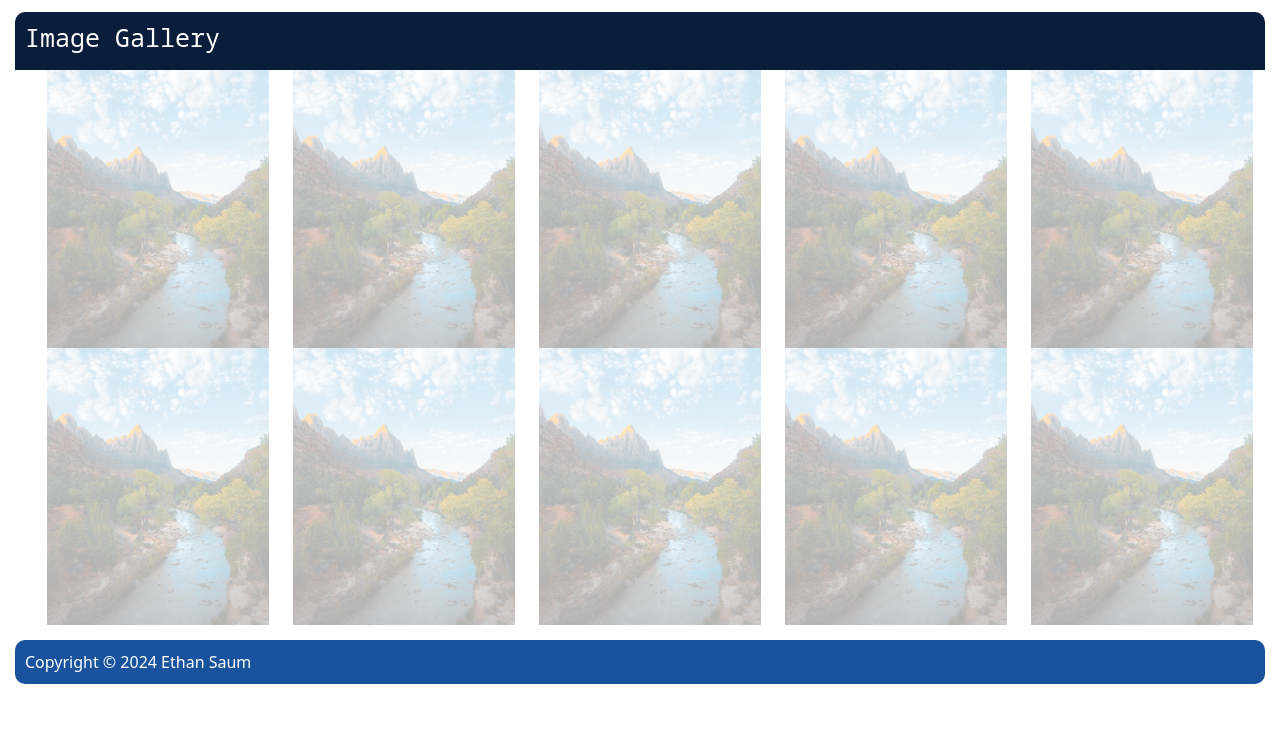
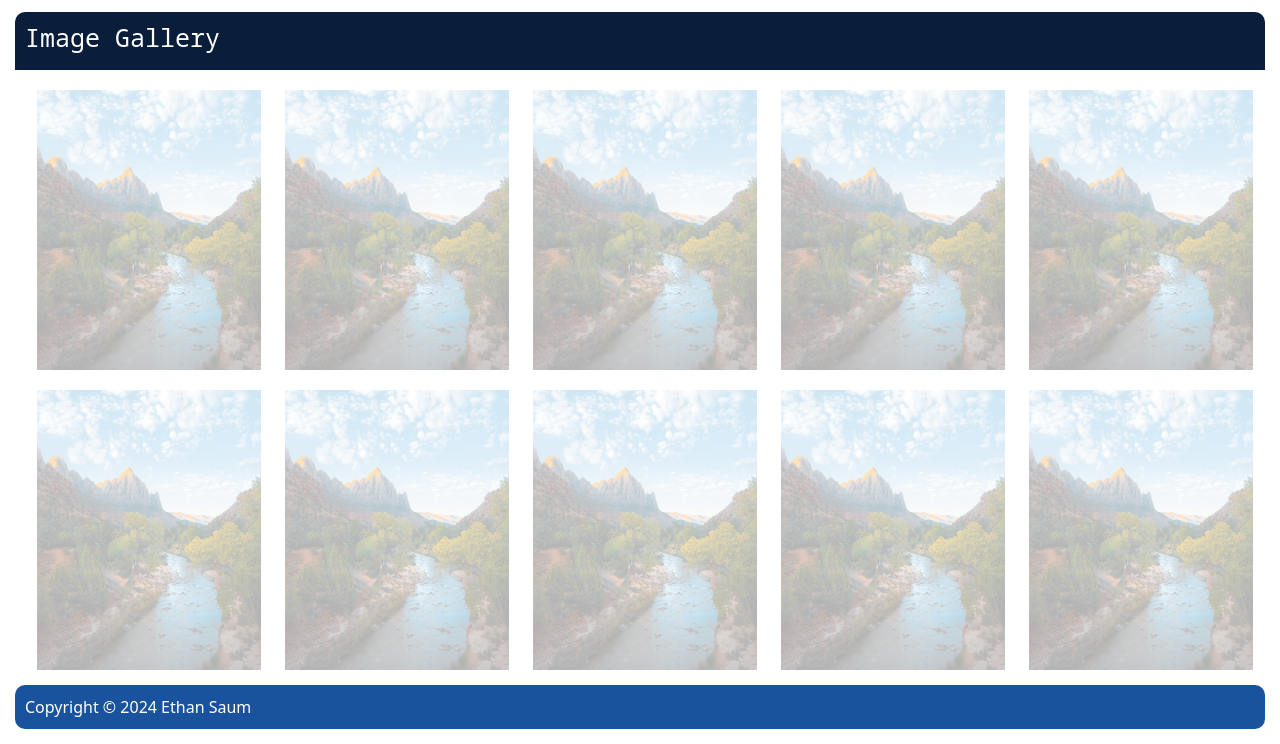
Before and after one commit to saumethan272/CM1114-coursework, a plain HTML site: page img_gallery.html in a window 1280 px wide. Shown: the part 146-890 px from the top of the page. Before the commit the page ends 845 px from the top, so only its background shows below. Drawn offline with nearby package versions, Linux system fonts and the light colour scheme.

Commit message:
updated css

```diff
--- a/css/main.css
+++ b/css/main.css
@@ -262,7 +262,8 @@ padding-top: 10px;
 #img-gallery .row {
     max-width:100%;
     width: 100%;
-    padding-left: 20px;
+    padding-left: 10px;
+    padding-top: 20px;
 }
 
 /* Image gallery container */
```
